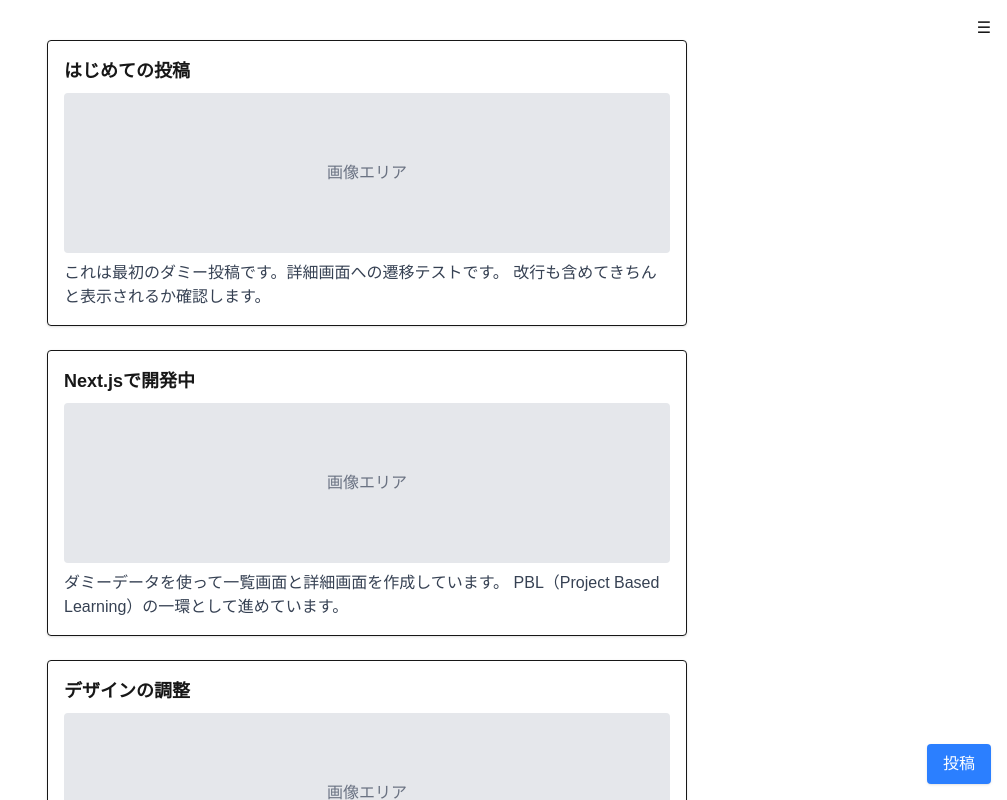
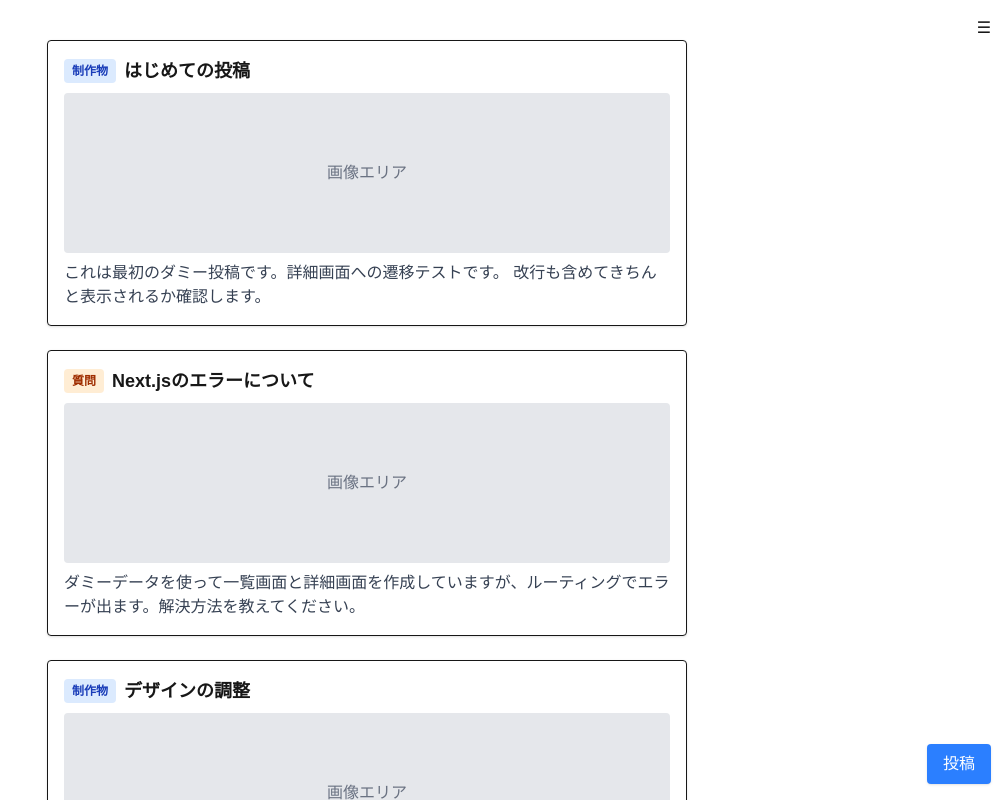
Before and after one commit to 2026PBL1-A/2026PBL1-A-2026PBL1_A_front, a Next.js app: page /itiran in a window 1280 px wide. Shown: the top 800 px of the page, without its empty margins (273-1280 px from the left). Built offline with nearby package versions, Linux system fonts and the light colour scheme.

Commit message:
一覧に投稿の属性表示を追加

```diff
--- a/app/data/dummyPosts.ts
+++ b/app/data/dummyPosts.ts
@@ -3,6 +3,7 @@ export type Post = {
   title: string;
   content: string;
   imageUrl?: string;
+  type: "creation" | "question"; // 制作物か質問か
 };
 
 export const dummyPosts: Post[] = [
@@ -10,15 +11,18 @@ export const dummyPosts: Post[] = [
     id: "1",
     title: "はじめての投稿",
     content: "これは最初のダミー投稿です。詳細画面への遷移テストです。\n\n改行も含めてきちんと表示されるか確認します。",
+    type: "creation",
   },
   {
     id: "2",
-    title: "Next.jsで開発中",
-    content: "ダミーデータを使って一覧画面と詳細画面を作成しています。\nPBL（Project Based Learning）の一環として進めています。",
+    title: "Next.jsのエラーについて",
+    content: "ダミーデータを使って一覧画面と詳細画面を作成していますが、ルーティングでエラーが出ます。解決方法を教えてください。",
+    type: "question",
   },
   {
     id: "3",
     title: "デザインの調整",
     content: "UIの作成が順調に進んでいます。\nTailwind CSSを利用してレスポンシブな画面を作成する予定です。",
+    type: "creation",
   }
 ];
--- a/app/itiran/page.tsx
+++ b/app/itiran/page.tsx
@@ -13,10 +13,14 @@ export default function Page() {
         {dummyPosts.map((post) => (
           <Link href={`/post/${post.id}`} key={post.id} className="block border rounded shadow p-4 hover:bg-gray-50 transition">
             {/* 見出し */}
-            <h2 className="text-lg font-bold mb-2">
-              {post.title}
-            </h2>
-
+            <div className="flex items-center gap-2 mb-2">
+              <span className={`px-2 py-1 text-xs font-bold rounded ${post.type === 'creation' ? 'bg-blue-100 text-blue-800' : 'bg-orange-100 text-orange-800'}`}>
+                {post.type === 'creation' ? '制作物' : '質問'}
+              </span>
+              <h2 className="text-lg font-bold">
+                {post.title}
+              </h2>
+            </div>
             {/* 画像枠 */}
             <div className="w-full h-40 bg-gray-200 mb-2 flex items-center justify-center text-gray-500 rounded">
               {post.imageUrl ? (
--- a/app/post/[id]/page.tsx
+++ b/app/post/[id]/page.tsx
@@ -21,7 +21,12 @@ export default async function PostDetailPage({
       </Link>
 
       <div className="border rounded shadow p-6 bg-white">
-        <h1 className="text-2xl font-bold mb-4">{post.title}</h1>
+        <div className="flex items-center gap-3 mb-4">
+          <span className={`px-2 py-1 text-sm font-bold rounded ${post.type === 'creation' ? 'bg-blue-100 text-blue-800' : 'bg-orange-100 text-orange-800'}`}>
+            {post.type === 'creation' ? '制作物' : '質問'}
+          </span>
+          <h1 className="text-2xl font-bold">{post.title}</h1>
+        </div>
 
         {/* 画像枠 */}
         <div className="w-full h-64 bg-gray-200 mb-6 flex items-center justify-center text-gray-500 rounded overflow-hidden">
```
